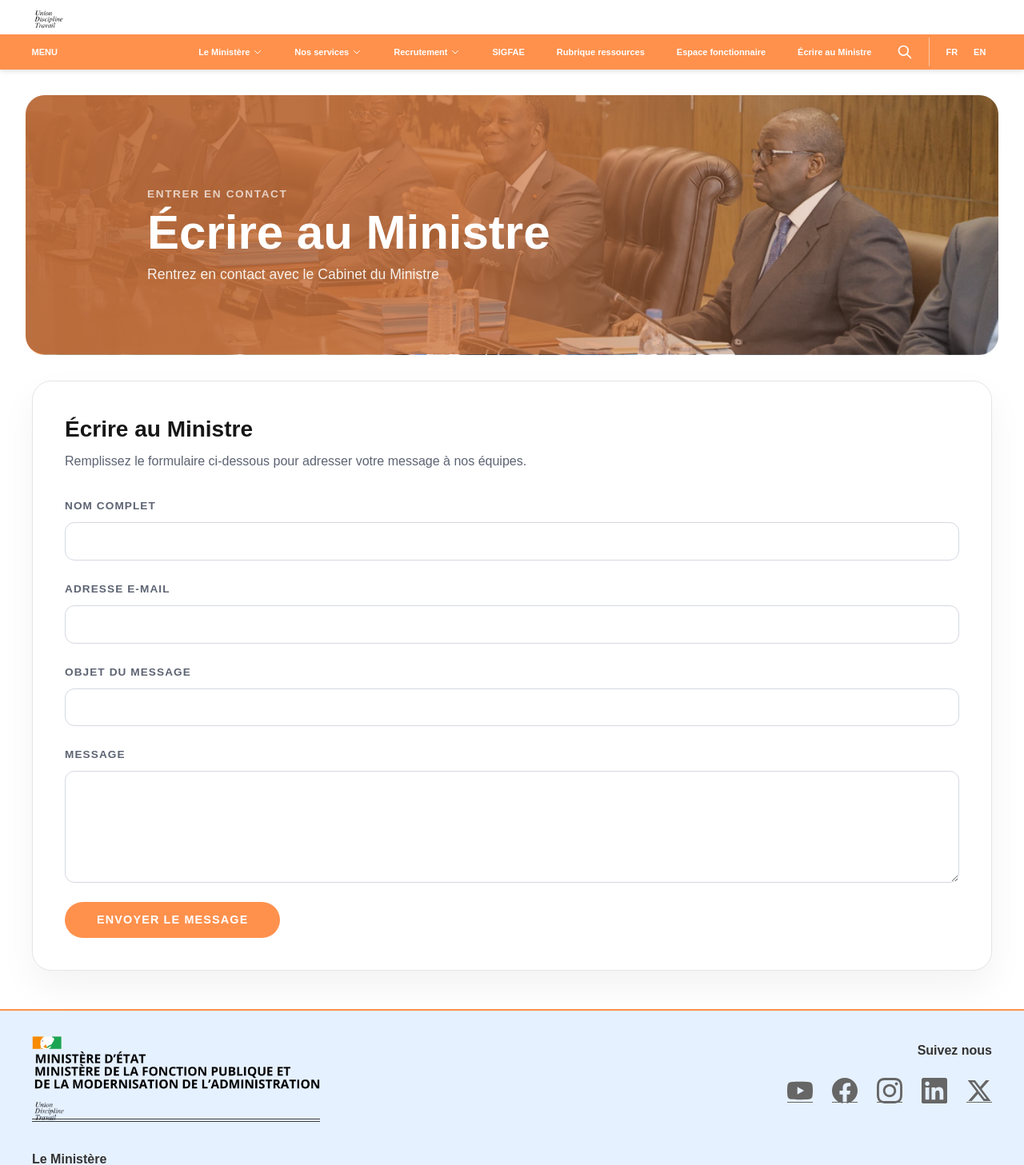
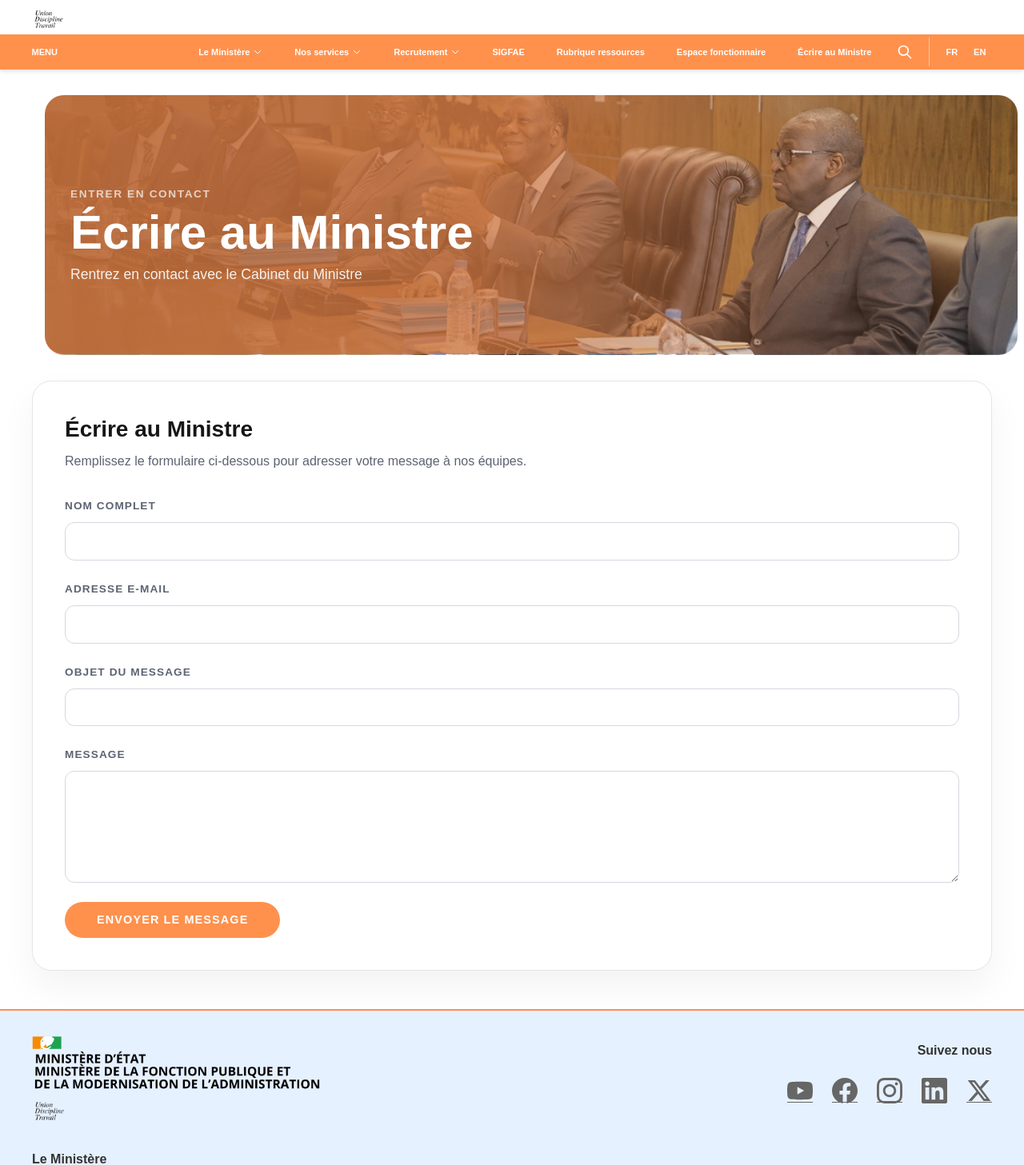
Before and after one commit to engineeralok/fonctionpubliqueci, a Next.js app: page /contact in a window 1280 px wide. Shown: the part 74-1531 px from the top of the page at 80% size. Built offline with nearby package versions, Linux system fonts and the light colour scheme.

Commit message:
fixed footer

```diff
--- a/src/app/contact/page.tsx
+++ b/src/app/contact/page.tsx
@@ -1,5 +1,4 @@
 import type { Metadata } from "next";
-import Link from "next/link";
 import FooterLogo from "@/components/FooterLogo";
 
 export const metadata: Metadata = {
@@ -73,9 +72,7 @@ export default function ContactPage() {
         <div className="fr-container">
           <div className="footer-top-section">
             <div className="footer-brand-section">
-              <Link href="/" title="Ministère de la Fonction publique et de la Réforme de l'État - Retour à l'accueil du site">
-                <FooterLogo />
-              </Link>
+              <FooterLogo />
               <div className="footer-services">
                 <h3 className="footer-services-title">Le Ministère</h3>
                 <ul className="footer-column-list">
--- a/src/app/globals.css
+++ b/src/app/globals.css
@@ -531,11 +531,31 @@ footer::after {
 .footer-logo {
   height: auto;
   display: block;
+  border: none !important;
+  outline: none !important;
+  box-shadow: none !important;
+  background-image: none !important;
 }
 
 .footer-logo-wrapper {
   display: inline-flex;
   align-items: center;
+  border: none !important;
+  outline: none !important;
+  box-shadow: none !important;
+  background-image: none !important;
+}
+
+.footer-logo-wrapper,
+.footer-logo-wrapper a {
+  background-image: none !important;
+}
+
+.footer-logo-wrapper img {
+  border: none !important;
+  outline: none !important;
+  box-shadow: none !important;
+  background-image: none !important;
 }
 
 .footer-logo--mobile {
@@ -556,7 +576,7 @@ footer::after {
 
 .contact-hero {
   position: relative;
-  margin: 2rem auto;
+  margin: 2rem 0.5rem 2rem auto;
   width: 95%;
   padding: 4rem 1.5rem;
   background-image: linear-gradient(90deg, rgba(255, 145, 77, 0.92), rgba(255, 145, 77, 0.75) 45%, rgba(255, 145, 77, 0.25) 75%, rgba(255, 145, 77, 0)), url("/images/1000105211.jpg");
@@ -580,8 +600,8 @@ footer::after {
   position: relative;
   z-index: 2;
   max-width: 960px;
-  margin: 3rem auto 0;
-  padding: 0 1.5rem;
+  margin: 3rem 0 0;
+  padding: 0 1.5rem 0 0.5rem;
   text-align: left;
 }
 
```
